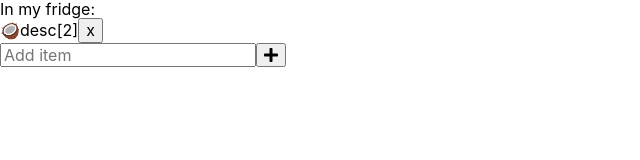
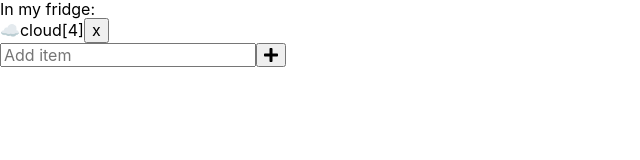
Before and after one commit to crushoftheyear/in-my-fridge, a React (Create React App) app: page / in a window 1280 px wide. Shown: the top 160 px of the page, without its empty margins (0-640 px from the left). Built offline with nearby package versions, Linux system fonts and the light colour scheme.

Commit message:
Created reducer & mapped through items

```diff
--- a/src/App.js
+++ b/src/App.js
@@ -1,17 +1,29 @@
 import React from 'react'
+import { Provider } from 'react-redux'
+import { configureStore, combineReducers } from '@reduxjs/toolkit'
 import styled from 'styled-components/macro'
 import 'normalize.css'
 
 import { FridgeItems } from 'components/FridgeItems'
 import { AddItem } from 'components/AddItem'
 
+import { fridge } from 'reducers/fridge'
+
 const Wrapper = styled.div``
+
+const reducer = combineReducers({
+  fridge: fridge.reducer
+})
+
+const store = configureStore({ reducer })
 
 export const App = () => {
   return (
-    <Wrapper>
-      <FridgeItems />
-      <AddItem />
-    </Wrapper>
+    <Provider store={store}>
+      <Wrapper>
+        <FridgeItems />
+        <AddItem />
+      </Wrapper>
+    </Provider>
   )
 }
--- a/src/components/FridgeItems.js
+++ b/src/components/FridgeItems.js
@@ -1,14 +1,24 @@
 import React from 'react'
+import { useSelector } from 'react-redux'
 import styled from 'styled-components/macro'
 import { Item } from './Item'
 
 const FridgeContainer = styled.section``
 
 export const FridgeItems = () => {
+  const fridgeItems = useSelector((state) => state.fridge.items)
+
   return (
     <FridgeContainer>
       In my fridge:
-      <Item />
+
+      {fridgeItems.map((item) => (
+        <Item
+          icon={item.icon}
+          desc={item.desc}
+          quantity={item.quantity} />
+      ))}
+
     </FridgeContainer>
 
   )
--- a/src/components/Item.js
+++ b/src/components/Item.js
@@ -1,11 +1,11 @@
 import React from 'react'
 
-export const Item = () => {
+export const Item = ({ icon, desc, quantity }) => {
   return (
     <div>
-      <span role="img" aria-label="">🥥</span>
-      <span>desc</span>
-      <span>[2]</span>
+      <span role="img" aria-label="">{icon}</span>
+      <span>{desc}</span>
+      <span>[{quantity}]</span>
       <button type="button">x</button>
     </div>
   )
--- a/src/reducers/fridge.js
+++ b/src/reducers/fridge.js
@@ -0,0 +1,13 @@
+import { createSlice } from '@reduxjs/toolkit'
+
+export const fridge = createSlice({
+  name: 'fridge',
+  initialState: {
+    items: [
+      { id: 1, icon: '☁️', desc: 'cloud', quantity: 4 }
+    ]
+  },
+  reducers: {
+
+  }
+})
```
